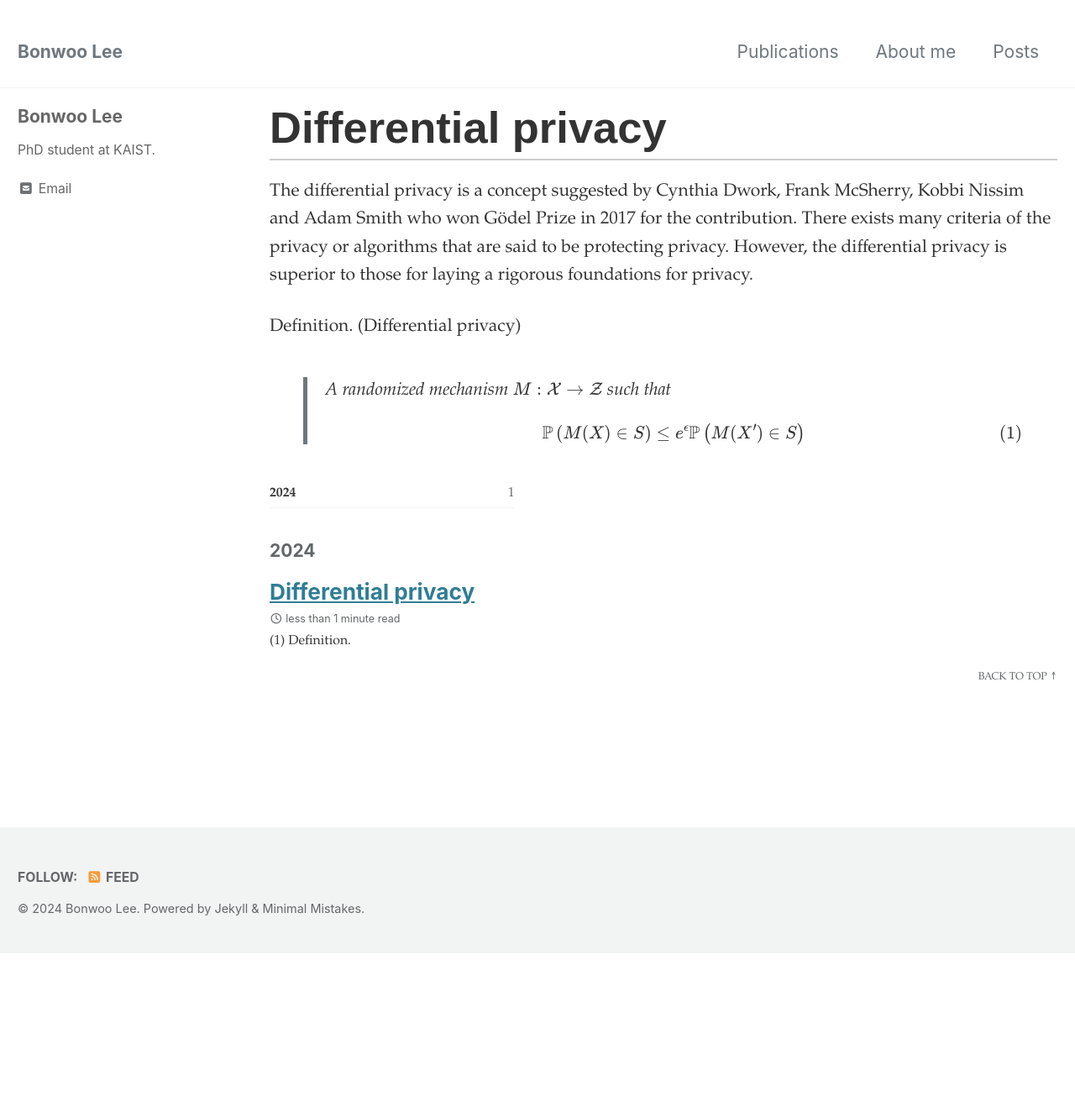
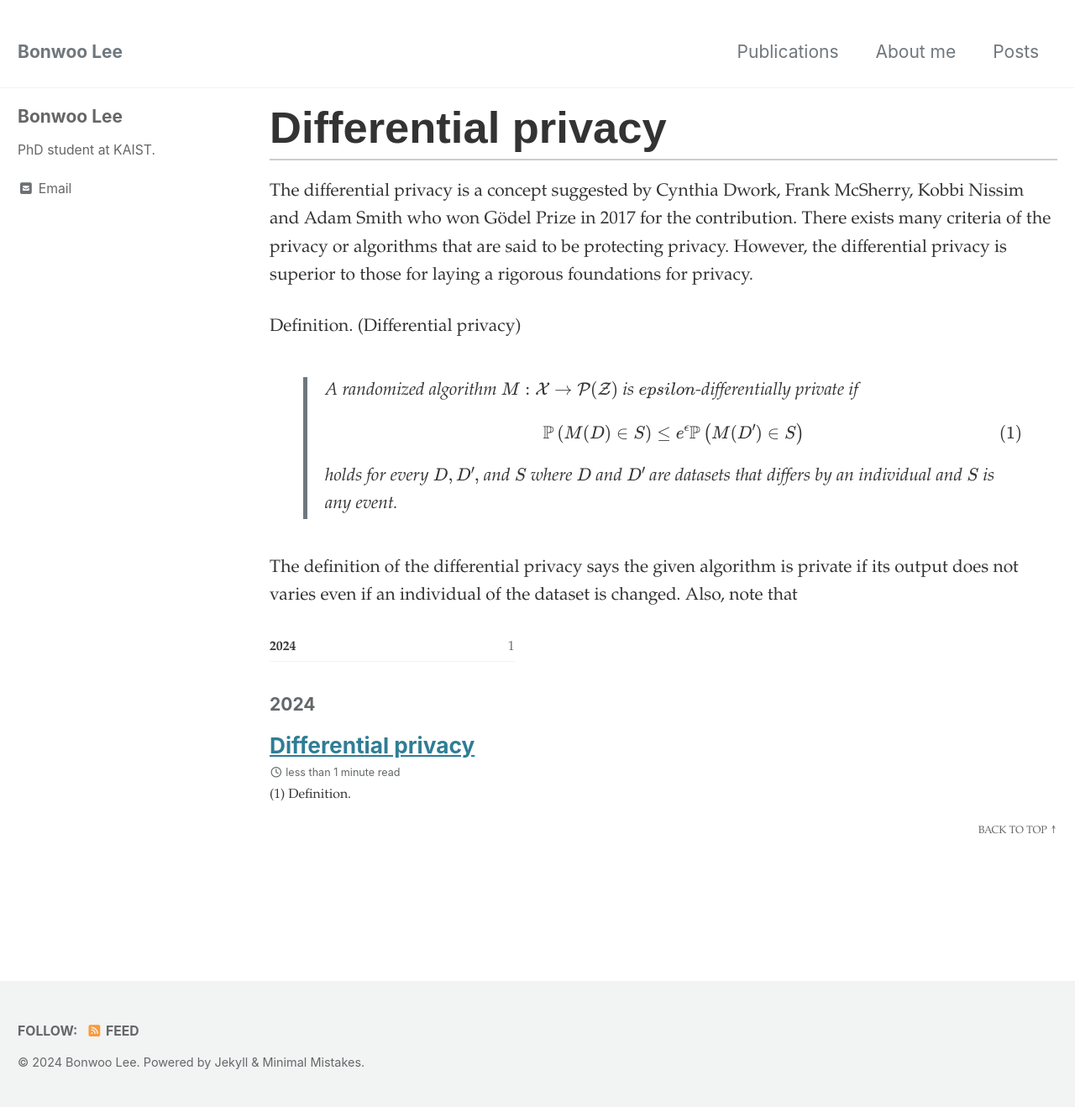
Before and after one commit to righthim/righthim.github.io, a Jekyll site: the page built from _posts/2024-12-29-Differential privacy (definition).md, in a window 1280 px wide. Shown: the whole page at 84% size. Built offline with Jekyll 4.4.1, drawn with Linux system fonts in a browser that asks for light colours; cached includes are drawn as plain includes; formulas are drawn with MathJax 3; before the commit the page ends 1135 px from its top, so only the background shows below that.

Commit message:
Update 2024-12-29-Differential privacy (definition).md

```diff
--- a/_posts/2024-12-29-Differential privacy (definition).md
+++ b/_posts/2024-12-29-Differential privacy (definition).md
@@ -13,5 +13,8 @@ use_math: true
 The differential privacy is a concept suggested by Cynthia Dwork, Frank McSherry, Kobbi Nissim and Adam Smith who won G&ouml;del Prize in 2017 for the contribution. There exists many criteria of the privacy or algorithms that are said to be protecting privacy. However, the differential privacy is superior to those for laying a rigorous foundations for privacy.
 
 Definition. (Differential privacy)
-> A randomized mechanism $M:\mathcal{X}\rightarrow\mathcal{Z}$ such that
-> \begin{equation}\mathbb{P}\left(M(X)\in S\right)\leq e^\epsilon \mathbb{P}\left(M(X')\in S\right)\end{equation}
+> A randomized algorithm $M:\mathcal{X}\rightarrow\mathcal{P}(\mathcal{Z})$ is $epsilon$-differentially private if
+> \begin{equation}\mathbb{P}\left(M(D)\in S\right)\leq e^\epsilon \mathbb{P}\left(M(D^\prime)\in S\right)\end{equation}
+> holds for every $D,D^\prime,$ and $S$ where $D$ and $D^\prime$ are datasets that differs by an individual and $S$ is any event.
+
+The definition of the differential privacy says the given algorithm is private if its output does not varies even if an individual of the dataset is changed. Also, note that
```
